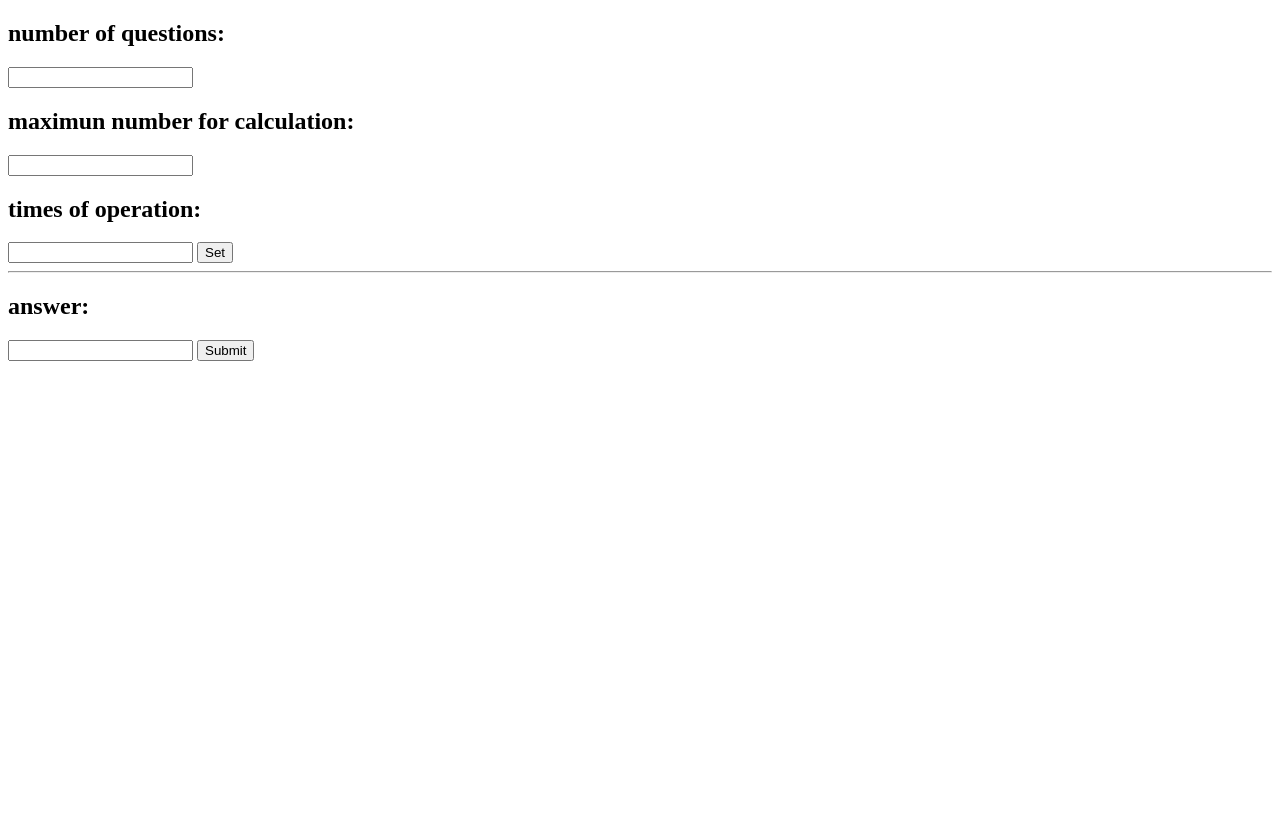
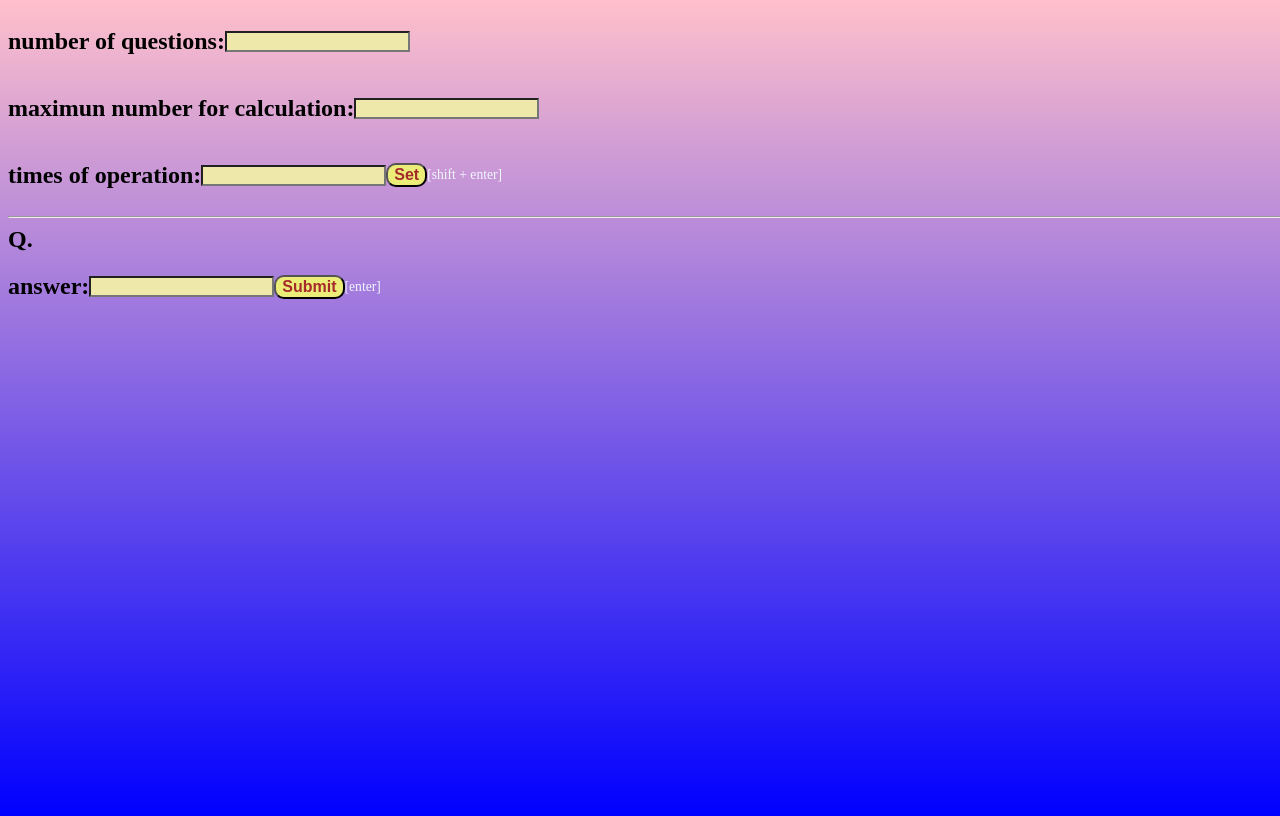
Before and after one commit to SYY-YYS/math-training-by-python, a plain HTML site: page mathtraining.html in a window 1280 px wide. Drawn offline with Linux system fonts and the light colour scheme.

Commit message:
css added

```diff
--- a/math.css
+++ b/math.css
@@ -0,0 +1,37 @@
+<style>
+:root {
+    font-family: monospace;
+}
+body {
+    min-height: 100vh;
+    width: 100%;
+    background: linear-gradient(pink,blue);
+}
+input {
+    background-color: palegoldenrod;
+}
+.input-setting div {
+    display: flex;
+    align-items:center;
+}
+button {
+    font-size: 2vh;
+    background-color: rgb(236, 236, 121);
+    border-radius: 10px;
+    font-weight: 600;
+    color: brown;
+}
+p {
+    font-size: 1.7vh;
+    color: aliceblue;
+}
+#quesiton-answer-response div {
+    display: flex;
+    align-items: center;
+}
+#question {
+    font-size: x-large;
+    font-weight: 600;
+}
+
+</style>
--- a/mathtraining.html
+++ b/mathtraining.html
@@ -8,27 +8,36 @@
     </head>
     <body>
         <section class="input-setting">
+            <div>
                 <h1>
                     number of questions:
                 </h1>
                 <input id="i" type="number">
+            </div>
+            <div>
                 <h1>
                     maximun number for calculation:
                 </h1>
                 <input id="inl" type="number">
+            </div>
+            <div>
                 <h1>
                     times of operation:
                 </h1>
                 <input id="noo" type="number">
                 <button type="submit" onclick="genQuestion()">Set</button>
+                <p>[shift + enter]</p>
+            </div>
+
         </section>
         <hr>
         <section id="quesiton-answer-response">
-            <div id="question"></div>
+            <div id="question">Q. </div>
             <div>
                 <h1>answer:</h1>
                 <input id="answer" type="number">
                 <button type="submit" onclick="checkAns()">Submit</button>
+                <p>[enter]</p>
             </div>
             <div id='response'></div>
         </section>
@@ -95,29 +104,31 @@
                 // console.log(question_sentence);
                 // return x;
 
-
                 let question = get('question');
-                question.innerText = question_sentence;
-
-
+                question.innerText = 'Q. ' + question_sentence;
             }
 
             function genQuestion() {
                 let inl = get('inl').value;
                 let noo = get('noo').value;
+                if (inl && noo) {
                     let ans = create_question(inl,noo);
-
+                }
             }
             function checkAns() {
                 let response = get('response')
                 if (parseInt(get('answer').value) === answer) {
                     response.innerText = 'correct';
+                    get('answer').value = '';
                     if (parseInt(get('i').value) > 0) {
                         genQuestion();
                         get('i').value = parseInt(get('i').value) - 1;
+                    } else {
+                        response.innerText = 'Done!';
                     }
                 } else {
                     response.innerText = 'wrong, try again';
+                    get('answer').value = '';
                 }
 
             }
--- a/try.js
+++ b/try.js
@@ -13,4 +13,4 @@ function create_question(no, length) {
     }
     console.log(l2);
 }
-create_question(10,10);
+console.log(typeof())
```
Lines whose indentation alone changed are shown as unchanged.
